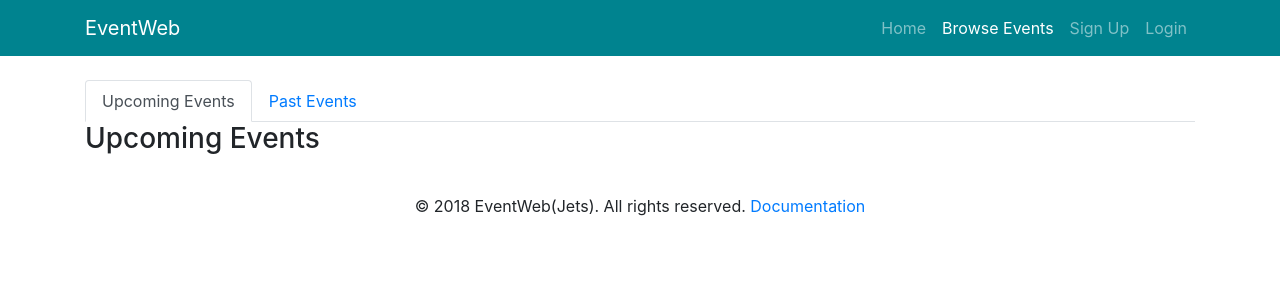
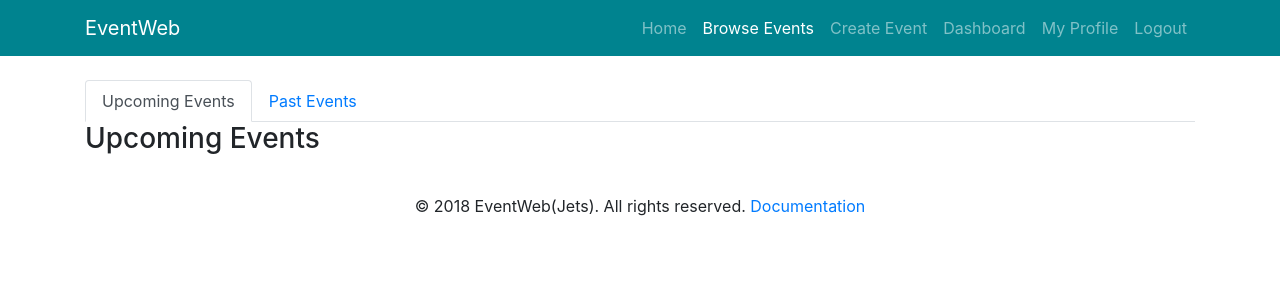
Before and after one commit to JetsMMU/EventWeb, a PHP site: page /event.php in a window 1280 px wide. Shown: the top 300 px of the page. Run offline with PHP 8.4, Linux system fonts and the light colour scheme; the visitor is signed in with stand-in values (Sample User, id 1); tables that the repository leaves empty or names only in its code hold one stand-in row (values such as "Sample post").

Commit message:
update header content

```diff
--- a/partials/header.php
+++ b/partials/header.php
@@ -13,12 +13,23 @@
         <li class="nav-item">
           <a class="nav-link" href="/event.php">Browse Events</a>
         </li>
-        <li class="nav-item">
-          <a class="nav-link" href="#">Sign Up</a>
+        <!-- <li class="nav-item">
+          <a class="nav-link" href="/signup.php">Sign Up</a>
         </li>
         <li class="nav-item">
           <a class="nav-link" href="/login.php">Login</a>
-        </li>
+        </li> -->
+        <?php if(isset($_SESSION['username'])): ?>
+					<li class="nav-item"><a class="nav-link" href="/create-event.php">Create Event</a></li>
+					<li class="nav-item"><a class="nav-link" href="/dashboard.php">Dashboard</a></li>
+					<li class="nav-item"><a class="nav-link" href="/profile.php">My Profile</a><li>
+				<?php endif; ?>
+				<?php if(isset($_SESSION['username'])): ?>
+					<li class="nav-item"><a class="nav-link" href="/logout.php">Logout</a></li>
+				<?php else: ?>
+					<li class="nav-item"><a class="nav-link" href="/signup.php">Sign Up</a></li>
+					<li class="nav-item"><a class="nav-link" href="/login.php">Login</a></li>
+				<?php endif; ?>
         <!-- To add a new file to header -->
         <!-- <li class="nav-item">
           <a class="nav-link" href="filename.php">filename/suitable name</a>
```
